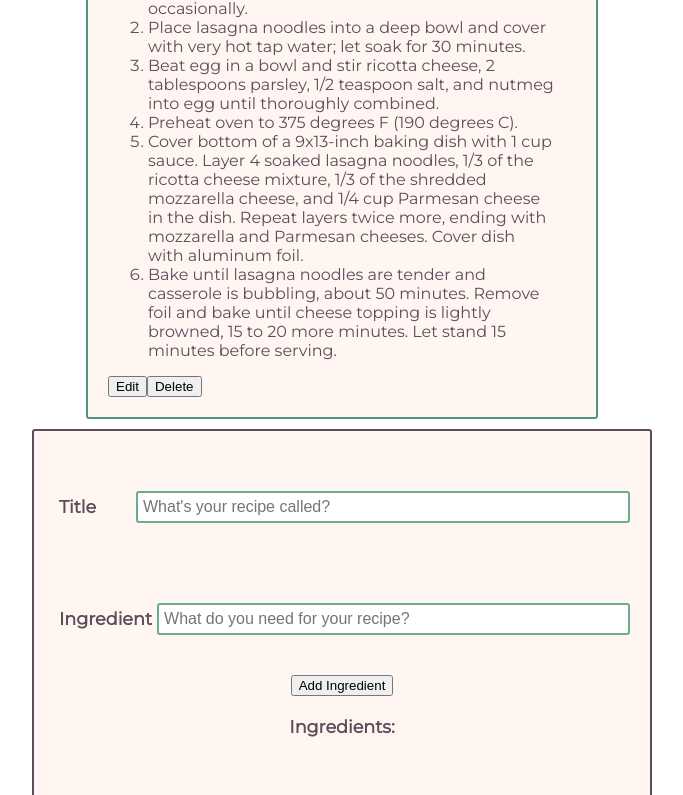
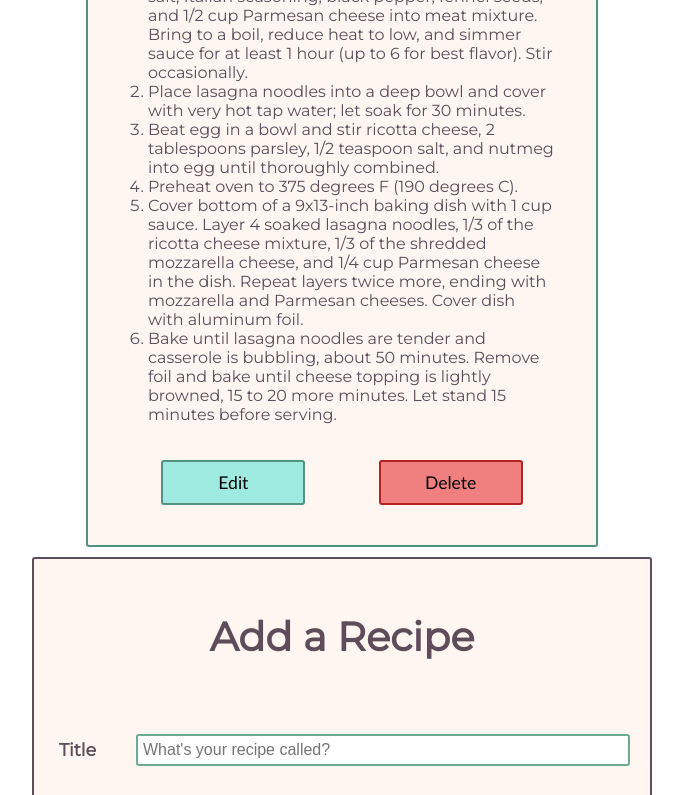
Before and after one commit to Build-Week-Secret-Family-Recipes1/front-end, a React (Create React App) app: page /home in a window 1280 px wide. Shown: the part 2000-2795 px from the top of the page, without its empty margins (298-981 px from the left). Built offline with nearby package versions, Linux system fonts and the light colour scheme.

Commit message:
positioned the edit and delete buttons in Recipe.js, changed color of delete button

```diff
--- a/src/components/Recipe.js
+++ b/src/components/Recipe.js
@@ -6,12 +6,9 @@ import styled from 'styled-components';
 
 const RecipeCard = styled.div`
     background-color: rgba(255, 226, 209, 0.3);
-
     border: 2px solid #55917F;
     border-radius: 3px;
-
     color: #5e4c5a;
-
     box-sizing: border-box;
     width: 40vw;
     margin: 10px;
@@ -29,6 +26,23 @@ const H5 = styled.h5`
 `
 const Step = styled.li`
     width: 95%;
+`
+
+const ButtonContainer = styled.div`
+    display: flex;
+    justify-content: space-evenly;
+`
+
+const Button = styled.button`
+    display: inline-block;
+    padding: 10px;
+    margin: 20px;
+    width: 9rem;
+    border-radius: 3px;
+    border: ${props => props.secondary ? '2px solid firebrick' : '2px solid #55917F'};
+    background-color: ${props => props.secondary ? 'lightcoral' : 'rgba(64, 224, 208, 0.5)'};
+    font-size: 1.1rem;
+    font-family: Gill Sans;
 `
 
 
@@ -80,8 +94,10 @@ function Recipe(props) {
                     )
                 })}
             </ol>
-            <button onClick={getRecipe}>Edit</button>
-            <button onClick={deleteRecipe}>Delete</button>
+            <ButtonContainer>
+                <Button onClick={getRecipe}>Edit</Button>
+                <Button secondary onClick={deleteRecipe}>Delete</Button>
+            </ButtonContainer>
         </RecipeCard>
     )
 }
--- a/src/components/RecipeForm.js
+++ b/src/components/RecipeForm.js
@@ -25,10 +25,15 @@ const Button = styled.button`
     margin: 20px;
     width: 9rem;
     border-radius: 3px;
-    border: 2px solid #55917F;
-    background-color: rgba(64, 224, 208, 0.5);
-    font-size: 0.9rem;
+    border: ${props => props.secondary ? '2px solid firebrick' : '2px solid #55917F'};
+    background-color: ${props => props.secondary ? 'lightcoral' : 'rgba(64, 224, 208, 0.5)'};
+    font-size: 1.1rem;
     font-family: Gill Sans;
+`
+
+const SubmitButton = styled(Button)`
+    border: 2px solid #5e4c5a;
+    background-color: plum;
 `
 
 const Label = styled.label`
@@ -170,6 +175,7 @@ function RecipeForm(props) {
     } else {
       return (
           <StyledForm onSubmit={submitForm}>
+              <H2>Add a Recipe</H2>
               <Label htmlFor="title">
                   <H5>Title</H5>
                   <Input
@@ -193,7 +199,7 @@ function RecipeForm(props) {
                       onChange={inputChange}
                   />
               </Label>
-              <button onClick={addIngredient}>Add Ingredient</button>
+              <Button onClick={addIngredient}>Add Ingredient</Button>
               {/* Need to figure out how to get this ingredients error to show */}
               {errorState.ingredients.length > 0 ? (<p>{errorState.ingredients}</p>) : null}
               <div>
@@ -217,7 +223,7 @@ function RecipeForm(props) {
                       onChange={inputChange}
                   />
               </Label>
-              <button onClick={addStep}>Add Step</button>
+              <Button onClick={addStep}>Add Step</Button>
               <div>
                   <H5 primary>Steps:</H5>
                   <Ol>
@@ -239,7 +245,7 @@ function RecipeForm(props) {
                       onChange={inputChange}
                   />
               </Label>
-              <button onClick={addTag}>Add Category</button>
+              <Button onClick={addTag}>Add Category</Button>
               <div>
                   <H5 primary>Categories:</H5>
                   <Ul>
@@ -261,7 +267,7 @@ function RecipeForm(props) {
                       onChange={inputChange}
                   />
               </Label>
-              <Button>Add Recipe</Button>
+              <SubmitButton>Add Recipe</SubmitButton>
               {props.error!==''?<p>{props.error}</p>:<></>}
           </StyledForm>
       )
```
